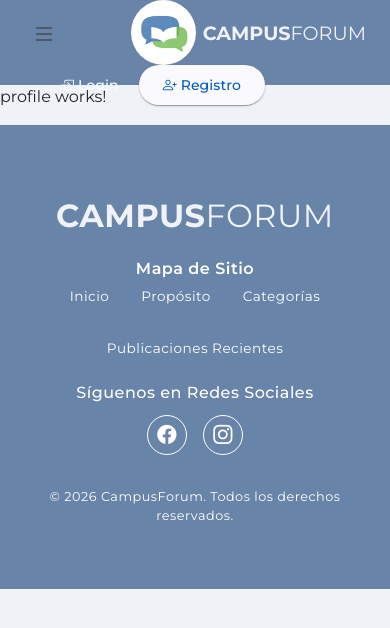
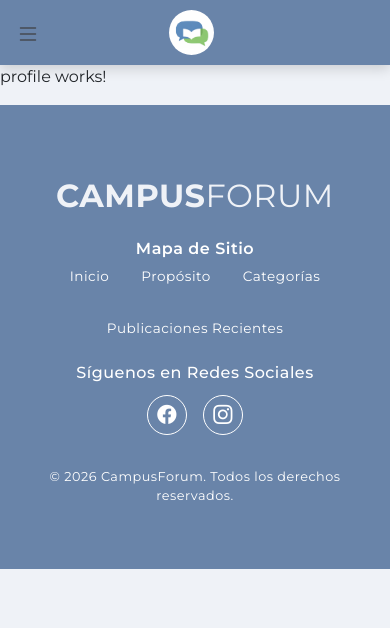
Before and after one commit to anag2603/campusforum-frontend, an Angular app: page /profile in a window 390 px wide. Shown: the top 628 px of the page. Built offline with nearby package versions, Linux system fonts and the light colour scheme.

Commit message:
Problema de responsividad de Navbar V1 resuelto

```diff
--- a/src/app/partials/navbar/navbar.html
+++ b/src/app/partials/navbar/navbar.html
@@ -1,45 +1,45 @@
-<mat-toolbar color="primary" class="navbar px-4">
+<mat-toolbar color="primary" class="navbar px-2 px-md-4">
 
-  <!-- Izquierda -->
-   <!--Menú hamburguesa fijo y para pantallas pequeñas-->
-  <button mat-icon-button class="d-md-none"
-          (click)="onMenuSidebar()"
-          aria-label="Abrir menú">
-    <i class="bi bi-list">  </i>
+  <!-- IZQUIERDA -->
+  <div class="nav-left d-flex align-items-center">
+    <button mat-icon-button class="d-md-none" (click)="onMenuSidebar()">
+      <i class="bi bi-list"></i>
     </button>
+  </div>
 
-  <section class="brand-container" routerLink="/" aria-label="Ir a inicio">
-    <!-- Aquí va el logo en la parte superior izquierda -->
-    <a routerLink="/" class="brand-logo-link" aria-label="Ir a inicio">
-      <img src="assets/images/logo-blanco.png" alt="Logo CampusForum" class="brand-logo" />
+  <!-- CENTRO -->
+  <div class="nav-center">
+    <section class="brand-container" routerLink="/">
+      <a class="brand-logo-link">
+        <img src="assets/images/logo-blanco.png" class="brand-logo" />
       </a>
-
-    <!-- Marca con estilo integrado naturaleza de única palabra -->
-    <a routerLink="/" class="brand-text">
+      <a class="brand-text">
         <span class="brand-campus">CAMPUS</span>
         <span class="brand-forum">FORUM</span>
       </a>
     </section>
+  </div>
 
-  <!-- Centro -->
+  <!-- DERECHA -->
+  <div class="nav-right d-flex align-items-center gap-3">
+
     <section class="d-none d-md-flex gap-4">
       <a mat-button routerLink="/">Inicio</a>
       <a mat-button routerLink="/proposito">Propósito</a>
     </section>
 
-  <!-- Derecha -->
-  <section class="d-flex align-items-center gap-2 ms-4">
-
-    <button mat-button routerLink="/login" class="d-flex align-items-center gap-1 login-btn">
-      <i class="bi bi-box-arrow-in-right"></i>
+    <!-- Desktop -->
+    <section class="d-none d-md-flex align-items-center gap-2">
+      <button mat-button routerLink="/login" class="login-btn">
         Login
       </button>
 
       <button mat-raised-button routerLink="/registro" class="register-btn">
-      <i class="bi bi-person-plus"></i>
         Registro
       </button>
 
     </section>
 
+  </div>
+
 </mat-toolbar>
--- a/src/app/partials/navbar/navbar.scss
+++ b/src/app/partials/navbar/navbar.scss
@@ -1,6 +1,7 @@
 .navbar{
     background-color: var(--primary-color);
     color: white;
+    box-shadow: 0 4px 12px rgba(0,0,0,0.15);
 }
 
 // Se cambia el tamaño del navbar para que tenga espacio el logo
@@ -8,11 +9,46 @@
     height: 85px;
 }
 
+mat-toolbar {
+  display: flex;
+  align-items: center;
+  justify-content: space-between;
+}
+
+.nav-center {
+  flex: 1;
+  display: flex;
+  justify-content: flex-start;
+}
+
+.nav-left,
+.nav-right {
+  flex: 1;
+  display: flex;
+  align-items: center;
+}
+
+.nav-left {
+  justify-content: flex-start;
+}
+
+.nav-right {
+  justify-content: flex-end;
+  gap: 20px;
+}
+
 .brand-container {
     cursor: pointer;
     display: flex;
     align-items: center;
+    white-space: nowrap;
+    gap: 8px;
 }
+
+.brand-container:hover .brand-logo {
+  transform: rotate(-5deg) scale(1.05);
+}
+
 .brand-logo-link {
     display: inline-flex;
     align-items: center;
@@ -24,12 +60,13 @@
     height: 65px;
     border-radius: 50px;
     object-fit: contain;
+    transition: transform 0.3s ease;
 }
 
 .brand-text {
     display: inline-flex;
     align-items: baseline;
-    font-size: 1.2rem;
+    font-size: 1.4rem;
     font-weight: 700;
     color: #fff;
     text-decoration: none;
@@ -42,17 +79,15 @@
 .brand-campus,
 .brand-forum {
     text-transform: uppercase;
+    color: var(--background-color);
+    font: 1.4rem 'Montserrat', sans-serif;
 }
 
 .brand-campus {
-    color: var(--background-color);
-    font: 1.2rem 'Montserrat', sans-serif;
     font-weight: bold;
 }
 
 .brand-forum {
-    color: var(--background-color);
-    font: 1.2rem 'Montserrat', sans-serif;
     font-weight: 100;
 }
 
@@ -60,6 +95,7 @@
     background-color: var(--secondary-color);
     color: white;
     border-radius: 20px;
+    font-size: 1rem;
 }
 
 .register-btn:hover {
@@ -69,11 +105,13 @@
 
 .login-btn {
     color: white !important;
-    border-radius: var(--border-radius);
+    font-size: 1rem;
+    transition: 0.3s;
 }
 
 .login-btn:hover {
     color: black !important;
+    opacity: 0.7;
 }
 
 .login-btn:hover i {
@@ -81,7 +119,120 @@
 }
 
 /* Links */
-a[mat-button], button[mat-button] {
-  color: white !important;
-  font-weight: 500;
+a[mat-button] {
+    position: relative;
+    transition: all 0.3s ease;
+    color: white;
+    font-size: 1rem;
 }
+
+a[mat-button]::after {
+    content: "";
+    position: absolute;
+    bottom: 5px;
+    left: 50%;
+    width: 0%;
+    height: 2px;
+    background: white;
+    transition: all 0.3s ease;
+    transform: translateX(-50%);
+}
+
+a[mat-button]:hover::after {
+    width: 60%;
+}
+
+/* Media Queries */
+@media (max-width: 768px) {
+    .mat-toolbar {
+        height: 70px;
+        padding: 0 10px;
+    }
+
+    .brand-logo {
+        width: 45px;
+        height: 45px;
+    }
+
+    .nav-right {
+        gap: 10px;
+    }
+
+    .brand-container {
+        gap: 5px;
+    }
+
+    .register-btn {
+        padding: 5px 12px;
+        font-size: 0.9rem;
+    }
+
+    .nav-center {
+        justify-content: center;
+    }
+
+}
+
+@media (min-width: 768px) {
+
+  .nav-left {
+    flex: 0 0 auto;
+  }
+
+  .nav-center {
+    flex: 0 0 auto;
+    justify-content: flex-start;
+  }
+
+  .nav-right {
+    flex: 1;
+    justify-content: flex-end;
+  }
+
+}
+
+@media (max-width: 576px) {
+    .mat-toolbar {
+        height: 65px;
+    }
+
+    .brand-logo {
+        width: 45px;
+        height: 45px;
+    }
+
+    .brand-container {
+        gap: 5px;
+    }
+}
+
+@media (max-width: 400px) {
+    .brand-text {
+        display: none;
+    }
+}
+
+
+/* Botón de hamburguesa */
+button[mat-icon-button] {
+    border-radius: 10px;
+    transition: all 0.3s ease;
+}
+
+button[mat-icon-button] i {
+    font-size: 1.5rem;
+    transition: 0.3s;
+}
+
+/* Hover bonito */
+button[mat-icon-button]:hover {
+    background-color: rgba(247, 247, 247);
+}
+
+button[mat-icon-button]:hover i {
+    transform: scale(1.1);
+}
+
+button[mat-icon-button]:active {
+    transform: scale(0.9);
+}
--- a/src/app/partials/navbar/navbar.ts
+++ b/src/app/partials/navbar/navbar.ts
@@ -1,8 +1,6 @@
 import { Component, EventEmitter, Output } from '@angular/core';
 import { SHARED_IMPORTS } from '../../shared/shared_imports';
 import { RouterLink } from '@angular/router';
-import { routes } from '../../app.routes';
-import { Router } from '@angular/router';
 
 @Component({
   selector: 'app-navbar',
```
Also changed, not shown: src/app/shared/shared_imports.ts (+6 -4 lines). Lines whose indentation alone changed are shown as unchanged.
